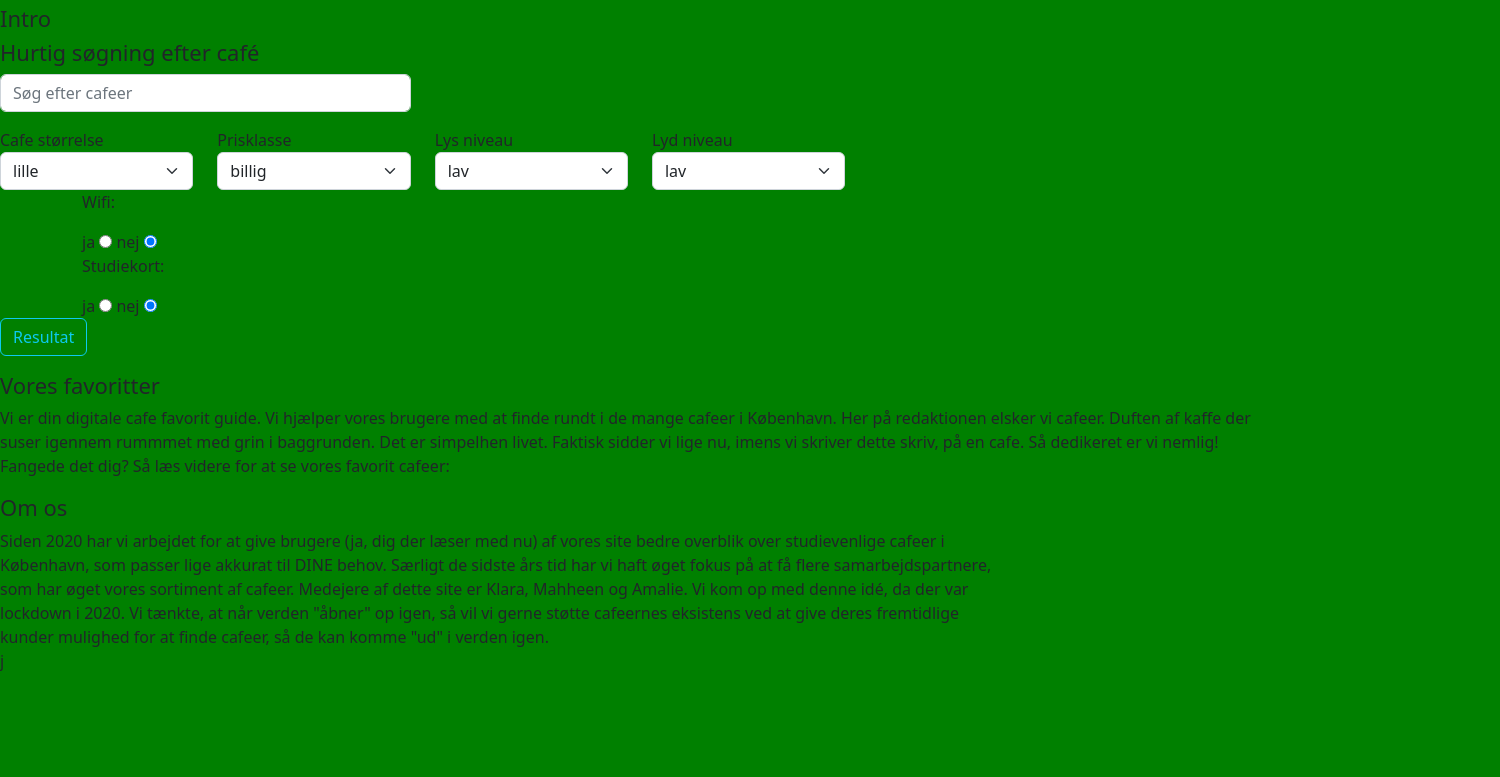
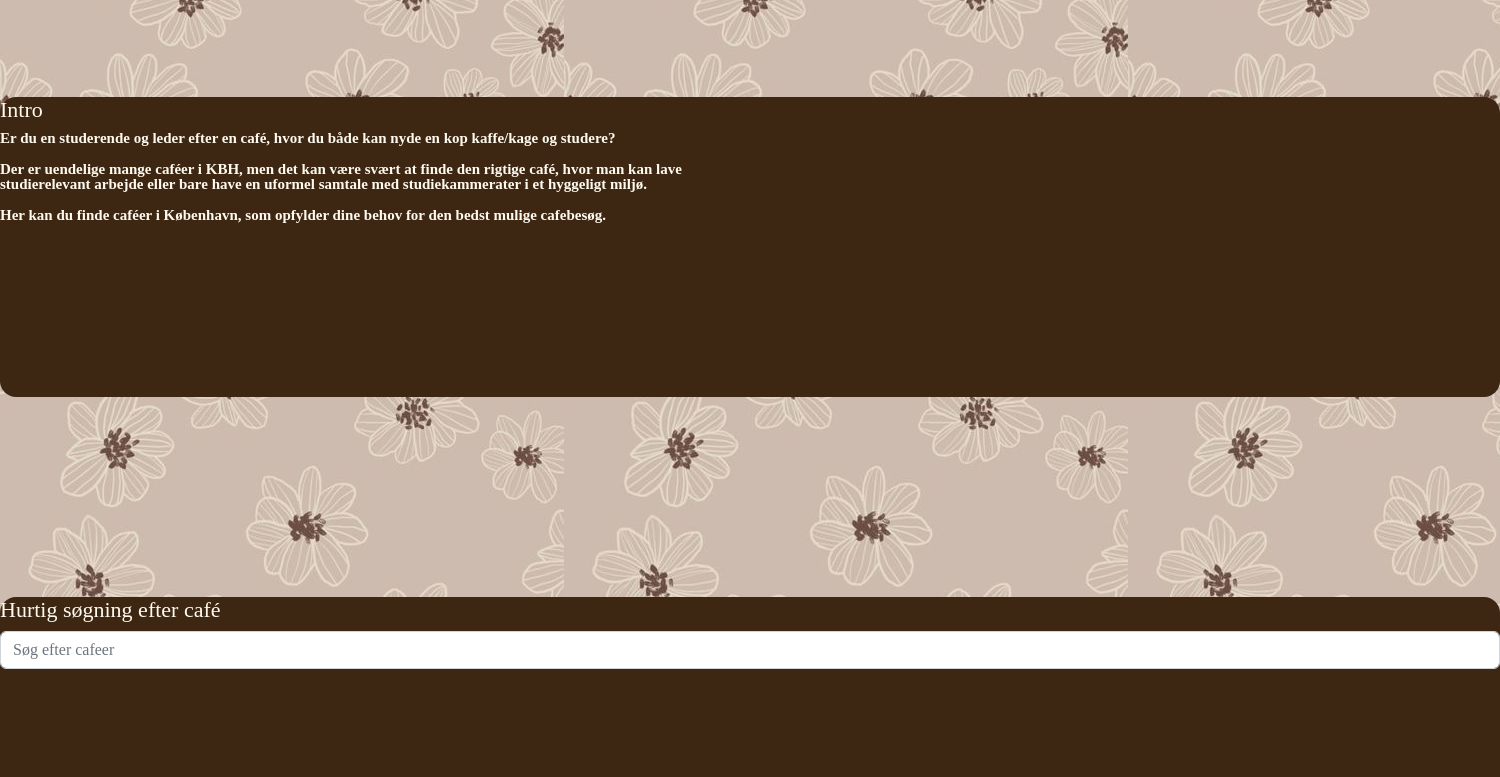
Before and after one commit to Mahe0055/webtechnology-02-portfolio---cafe-spots, a website: page index.html in a window 1280 px wide. Shown: the part 123-900 px from the top of the page, 1500 px wide, since content can reach past the window. Before the commit the page ends 800 px from the top, so only its background shows below. Drawn offline with nearby package versions, Linux system fonts and the light colour scheme.

Commit message:
fejl fikset

```diff
--- a/index.html
+++ b/index.html
@@ -19,7 +19,13 @@
 
 <div class="intro">
     <h2>Intro</h2>
+    <div class="website-description">
+    <p>Er du en studerende og leder efter en café, hvor du både kan nyde en kop kaffe/kage og studere?</p>
+    <p>Der er uendelige mange caféer i KBH, men det kan være svært at finde den rigtige café, hvor man kan lave studierelevant arbejde eller bare have en uformel samtale med studiekammerater i et hyggeligt miljø.</p>
+    <p>Her kan du finde caféer i København, som opfylder dine behov for den bedst mulige cafebesøg.</p>
+    </div>
 </div>
+
 <div class="row">
     <div class="col-4">
         <div class="searchField" class="form-group">
@@ -99,16 +105,19 @@
 
 <div class="favoriteCafes">
     <h4>Vores favoritter</h4>
-    Vi er din digitale cafe favorit guide. Vi hjælper vores brugere med at finde rundt i de mange cafeer i København. Her på redaktionen elsker vi cafeer. Duften af kaffe der suser igennem rummmet med grin i baggrunden. Det er simpelhen livet. Faktisk sidder vi lige nu, imens vi skriver dette skriv, på en cafe. Så dedikeret er vi nemlig! Fangede det dig? Så læs videre for at se vores favorit cafeer:
+    <div class="favorites-description">
+        <p>Vi er din digitale cafe favorit guide. Vi hjælper vores brugere med at finde rundt i de mange cafeer i København. Vores favorit cafeer er:</p>
+    </div>
+
     <ul id="favoritcafes"></ul>
 </div>
 
 
 <div class="aboutUs">
     <h5>Om os</h5>
-    Siden 2020 har vi arbejdet for at give brugere (ja, dig der læser med nu) af vores site bedre overblik over studievenlige cafeer i København, som passer lige akkurat til DINE behov. Særligt de sidste års tid har vi haft øget fokus på at få flere samarbejdspartnere, som har øget vores sortiment af cafeer.
-
-    Medejere af dette site er Klara, Mahheen og Amalie. Vi kom op med denne idé, da der var lockdown i 2020. Vi tænkte, at når verden "åbner" op igen, så vil vi gerne støtte cafeernes eksistens ved at give deres fremtidlige kunder mulighed for at finde cafeer, så de kan komme "ud" i verden igen.
+    <p>Siden 2020 har vi arbejdet for at give brugere (ja, dig der læser med nu) af vores site bedre overblik over studievenlige cafeer i København, som passer lige akkurat til DINE behov. Særligt de sidste års tid har vi haft øget fokus på at få flere samarbejdspartnere, som har øget vores sortiment af cafeer.
+        Medejere af dette site er Klara, Maheen og Amalie. Vi kom op med denne idé, da der var lockdown i 2020. Vi tænkte, at når verden "åbner" op igen, så vil vi gerne støtte cafeernes eksistens ved at give deres fremtidlige kunder mulighed for at finde cafeer, så de kan komme "ud" i verden igen.
+    </p>
     <!-- <img src="billede af klara.jpg" alt="Girl in a jacket" width="200" height="300"> -->
     <!-- <img src="billede af amalie.jpg" alt="Girl in a jacket" width="200" height="300"> -->
     <!-- <img src="billede af maheen.jpg" alt="Girl in a jacket" width="200" height="300"> -->
--- a/main.css
+++ b/main.css
@@ -5,19 +5,74 @@ ul {
     font-size: 20px;
 }
 
-h2, h3, h4, h5, h6 {
-    font-size: 22px;
+* {
+    font-family: EB Garamond;
+    text-align: left;
+    line-height: 1;
+    color:floralwhite;
+    font-weight: bold;
+
 }
-
-body {
-    background-color: green;
-}
-
 
 h1 {
     font-size: 50px;
     padding: 30px;
     text-align: center;
+}
+
+
+h2, h3, h4, h5, h6 {
+    font-size: 22px;
+}
+
+body{
+    background-image: url(cbdbd6799e8c107dee9d0a469017ca9c.jpg);
+
+    font-size: 15px;
+    line-height: 1.5;
+    padding: 0;
+    margin: 0;
+}
+
+.intro{
+    width:1500px;
+    height: 300px;
+    min-height:100px;
+    margin: 100px auto;
+    background-color: #3D2713;
+    border-radius: 16px;
+
+}
+
+.searchField{
+    width:1500px;
+    height: 300px;
+    min-height:100px;
+    margin: 100px auto;
+    background-color: #3D2713;
+    border-radius: 16px;
+}
+
+
+.filter{
+    width:1500px;
+    height: 300px;
+    min-height:100px;
+    margin: 100px auto;
+    background-color: #3D2713;
+    border-radius: 16px;
+
+}
+
+.btn-btn-outline-info{
+    width: 180px;
+    margin: auto;
+    border-radius: 5px;
+    text-align: center;
+    background-color: rgb(29,29,29);
+    color: floralwhite;
+    padding: 14px 16px;
+    font-size: 16px;
 }
 
 .website-description {
--- a/main.js
+++ b/main.js
@@ -110,7 +110,7 @@ function renderDiscribtion(smallCafes) {
 
 
 
-//
+
 
 
 
@@ -135,7 +135,7 @@ function inputElement(inputText) {
 
 
 // data bliver forbundet med input felterne på html
-const button = document.querySelector("#button");
+const button = document.querySelector("#bottom");
 button.addEventListener('click', function (event) {
     event.preventDefault();
 
```
Also changed, not shown: cbdbd6799e8c107dee9d0a469017ca9c.jpg (added).
